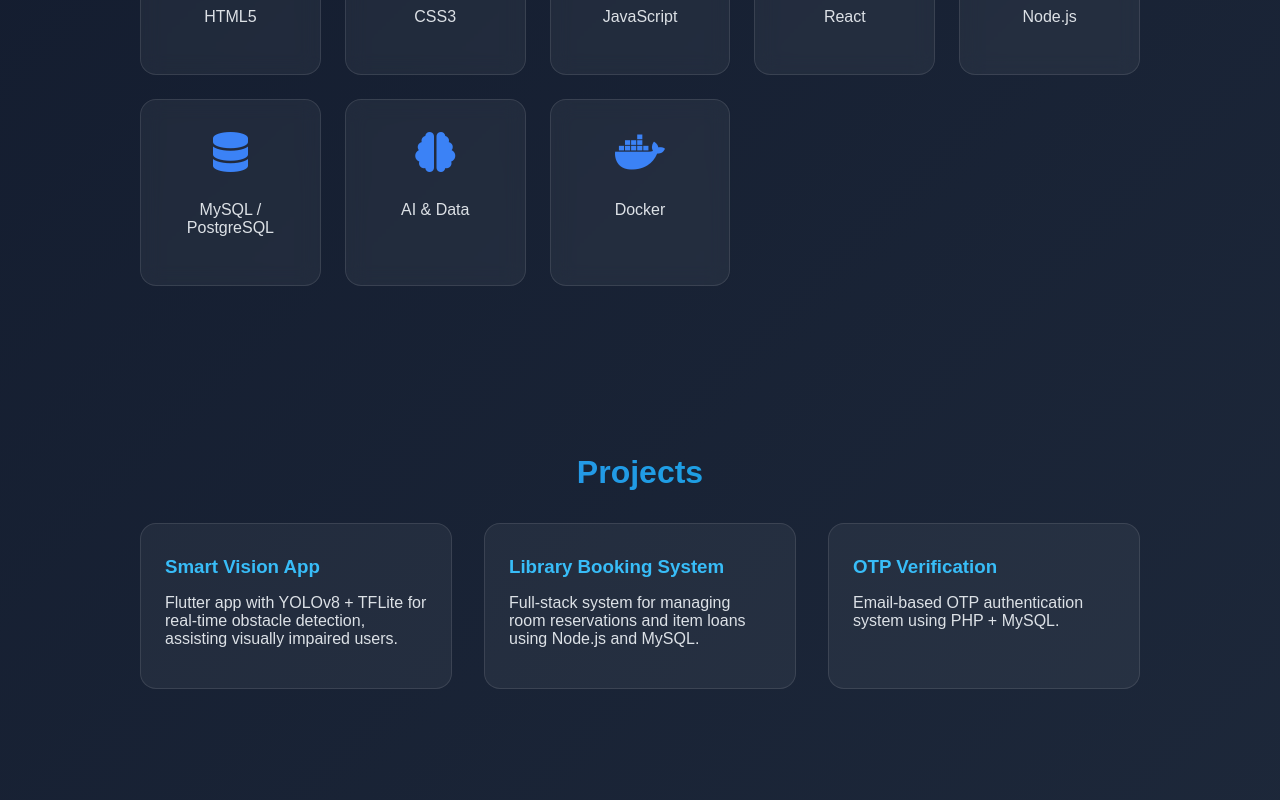
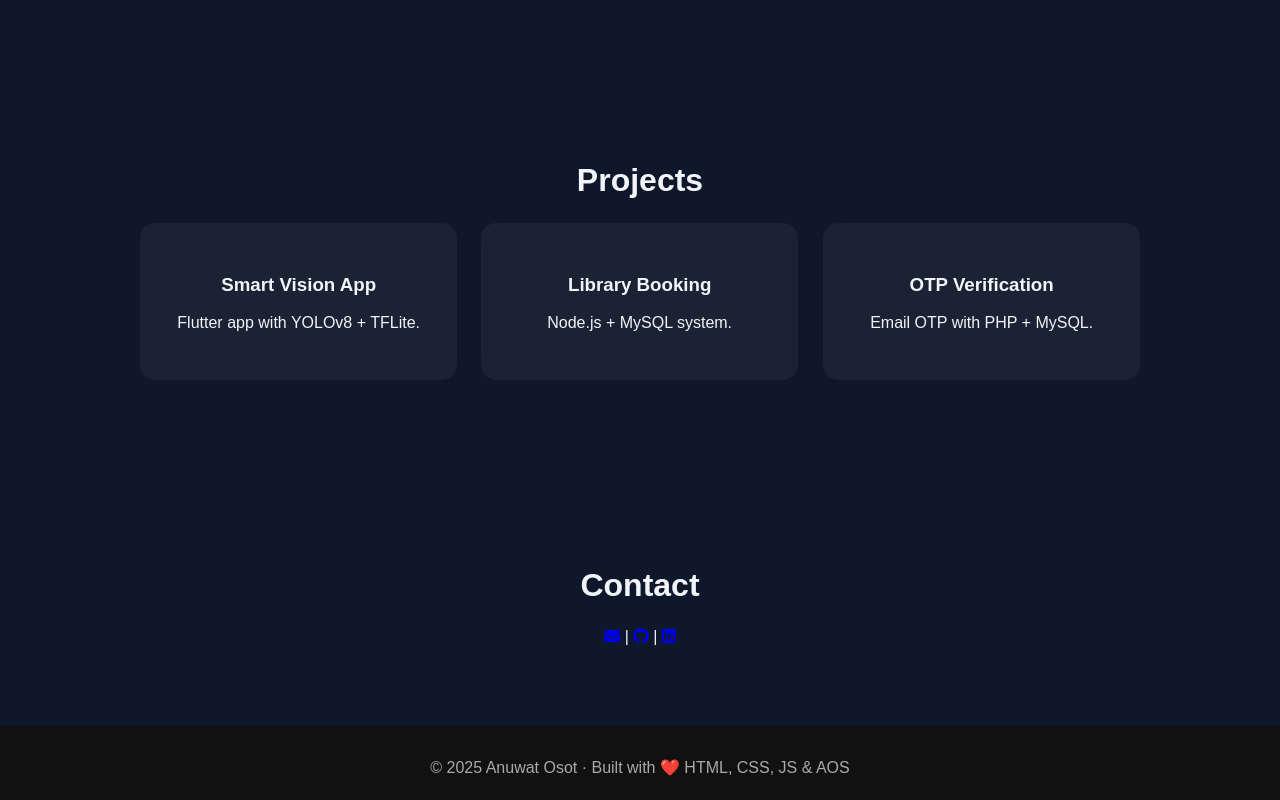
Before and after one commit to anwos25/anwos25.github.io, a plain HTML site: page index.html in a window 1280 px wide. Shown: the part 1340-2140 px from the top of the page. Drawn offline with nearby package versions, Linux system fonts and the light colour scheme.

Commit message:
Update index.html

```diff
--- a/index.html
+++ b/index.html
@@ -4,187 +4,101 @@
   <meta charset="UTF-8">
   <meta name="viewport" content="width=device-width, initial-scale=1.0">
   <title>Anuwat Osot | Portfolio</title>
+  <!-- Font Awesome -->
   <link rel="stylesheet" href="https://cdnjs.cloudflare.com/ajax/libs/font-awesome/6.5.0/css/all.min.css">
+  <!-- AOS Library -->
+  <link rel="stylesheet" href="https://unpkg.com/aos@2.3.1/dist/aos.css" />
   <style>
-    /* Base */
     body {
       margin: 0;
       font-family: "Poppins", sans-serif;
-      background: linear-gradient(135deg, #0f172a, #1e293b);
+      background: #0f172a;
       color: #f1f5f9;
-      scroll-behavior: smooth;
-      overflow-x: hidden;
     }
-    h1, h2, h3 { margin: 0.5rem 0; }
-    p { opacity: 0.9; }
-
-    /* Hero */
-    .hero {
+    header {
       height: 100vh;
-      display: flex;
-      flex-direction: column;
-      justify-content: center;
-      align-items: center;
+      display: flex; flex-direction: column;
+      align-items: center; justify-content: center;
+      background: linear-gradient(135deg, #3b82f6, #06b6d4);
       text-align: center;
-      background: radial-gradient(circle at top, #3b82f6, transparent),
-                  radial-gradient(circle at bottom, #06b6d4, transparent);
     }
-    .hero img {
-      width: 160px;
-      height: 160px;
-      border-radius: 50%;
-      border: 4px solid white;
-      box-shadow: 0 0 25px rgba(59,130,246,0.8);
-      animation: float 4s ease-in-out infinite;
+    header img {
+      width: 160px; height: 160px; border-radius: 50%;
+      border: 5px solid white; margin-bottom: 1rem;
+      animation: spin 12s linear infinite;
     }
-    .hero h1 { font-size: 3.5rem; }
-    .hero h2 { font-size: 1.4rem; color: #cbd5e1; }
-
-    @keyframes float {
-      0%, 100% { transform: translateY(0); }
-      50% { transform: translateY(-15px); }
+    @keyframes spin {
+      from { transform: rotateY(0); }
+      to { transform: rotateY(360deg); }
     }
-
-    /* Section */
     section { padding: 5rem 2rem; text-align: center; }
-    section h2 {
-      font-size: 2rem;
-      margin-bottom: 2rem;
-      background: linear-gradient(90deg, #3b82f6, #06b6d4);
-      -webkit-background-clip: text;
-      -webkit-text-fill-color: transparent;
+    h2 { font-size: 2rem; margin-bottom: 1.5rem; }
+    .skills, .projects {
+      display: grid; grid-template-columns: repeat(auto-fit, minmax(200px, 1fr));
+      gap: 1.5rem; max-width: 1000px; margin: auto;
     }
-
-    /* Skills */
-    .skills {
-      display: grid;
-      grid-template-columns: repeat(auto-fit, minmax(150px, 1fr));
-      gap: 1.5rem;
-      max-width: 1000px;
-      margin: auto;
+    .card {
+      background: rgba(255,255,255,0.05);
+      border-radius: 15px;
+      padding: 2rem 1rem;
+      backdrop-filter: blur(10px);
+      transition: transform 0.6s;
     }
-    .skill-card {
-      backdrop-filter: blur(10px);
-      background: rgba(255,255,255,0.05);
-      border: 1px solid rgba(255,255,255,0.1);
-      padding: 2rem 1rem;
-      border-radius: 16px;
-      transition: transform 0.4s, box-shadow 0.4s;
+    .card:hover {
+      transform: rotateY(15deg) scale(1.05);
     }
-    .skill-card:hover {
-      transform: translateY(-10px) scale(1.05);
-      box-shadow: 0 0 30px rgba(59,130,246,0.6);
-    }
-    .skill-card i { font-size: 2.5rem; margin-bottom: 0.8rem; color: #3b82f6; }
-
-    /* Projects */
-    .projects {
-      display: grid;
-      grid-template-columns: repeat(auto-fit, minmax(250px, 1fr));
-      gap: 2rem;
-      max-width: 1000px;
-      margin: auto;
-    }
-    .project-card {
-      background: rgba(255,255,255,0.05);
-      border: 1px solid rgba(255,255,255,0.1);
-      padding: 1.5rem;
-      border-radius: 16px;
-      text-align: left;
-      transition: all 0.3s;
-    }
-    .project-card:hover {
-      transform: translateY(-8px);
-      box-shadow: 0 0 25px rgba(6,182,212,0.6);
-    }
-    .project-card h3 { color: #38bdf8; }
-
-    /* Contact */
-    .contact-icons {
-      display: flex; justify-content: center; gap: 2rem; margin-top: 2rem;
-    }
-    .contact-icons a {
-      font-size: 2rem;
-      color: #3b82f6;
-      transition: transform 0.3s, color 0.3s;
-    }
-    .contact-icons a:hover {
-      transform: scale(1.2);
-      color: #06b6d4;
-    }
-
+    .card i { font-size: 2.5rem; margin-bottom: 0.5rem; color: #38bdf8; }
     footer {
-      text-align: center;
-      padding: 2rem;
-      background: #0f172a;
-      font-size: 0.9rem;
-      color: #94a3b8;
+      padding: 2rem; text-align: center; background: #111; color: #aaa;
     }
   </style>
 </head>
 <body>
   <!-- Hero -->
-  <div class="hero">
+  <header>
     <img src="me.jpg" alt="Profile">
-    <h1>Anuwat Osot</h1>
-    <h2>Full Stack Developer & Data Enthusiast</h2>
-  </div>
-
-  <!-- About -->
-  <section>
-    <h2>About Me</h2>
-    <p>I am a final-year Computer Science student at Kasetsart University, passionate about
-      Full Stack Development, Data Science, and AI. I love creating modern interactive apps
-      with elegant design and smooth user experiences.</p>
-  </section>
+    <h1 data-aos="fade-up">Anuwat Osot</h1>
+    <p data-aos="fade-up" data-aos-delay="300">Full Stack Developer & Data Enthusiast</p>
+  </header>
 
   <!-- Skills -->
   <section>
-    <h2>Skills</h2>
+    <h2 data-aos="fade-right">Skills</h2>
     <div class="skills">
-      <div class="skill-card"><i class="fab fa-html5"></i><p>HTML5</p></div>
-      <div class="skill-card"><i class="fab fa-css3-alt"></i><p>CSS3</p></div>
-      <div class="skill-card"><i class="fab fa-js"></i><p>JavaScript</p></div>
-      <div class="skill-card"><i class="fab fa-react"></i><p>React</p></div>
-      <div class="skill-card"><i class="fab fa-node-js"></i><p>Node.js</p></div>
-      <div class="skill-card"><i class="fas fa-database"></i><p>MySQL / PostgreSQL</p></div>
-      <div class="skill-card"><i class="fas fa-brain"></i><p>AI & Data</p></div>
-      <div class="skill-card"><i class="fab fa-docker"></i><p>Docker</p></div>
+      <div class="card" data-aos="zoom-in"><i class="fab fa-html5"></i><p>HTML5</p></div>
+      <div class="card" data-aos="zoom-in" data-aos-delay="100"><i class="fab fa-css3-alt"></i><p>CSS3</p></div>
+      <div class="card" data-aos="zoom-in" data-aos-delay="200"><i class="fab fa-js"></i><p>JavaScript</p></div>
+      <div class="card" data-aos="zoom-in" data-aos-delay="300"><i class="fab fa-react"></i><p>React</p></div>
+      <div class="card" data-aos="zoom-in" data-aos-delay="400"><i class="fab fa-node-js"></i><p>Node.js</p></div>
     </div>
   </section>
 
   <!-- Projects -->
   <section>
-    <h2>Projects</h2>
+    <h2 data-aos="fade-left">Projects</h2>
     <div class="projects">
-      <div class="project-card">
-        <h3>Smart Vision App</h3>
-        <p>Flutter app with YOLOv8 + TFLite for real-time obstacle detection, assisting visually impaired users.</p>
-      </div>
-      <div class="project-card">
-        <h3>Library Booking System</h3>
-        <p>Full-stack system for managing room reservations and item loans using Node.js and MySQL.</p>
-      </div>
-      <div class="project-card">
-        <h3>OTP Verification</h3>
-        <p>Email-based OTP authentication system using PHP + MySQL.</p>
-      </div>
+      <div class="card" data-aos="flip-left"><h3>Smart Vision App</h3><p>Flutter app with YOLOv8 + TFLite.</p></div>
+      <div class="card" data-aos="flip-left" data-aos-delay="200"><h3>Library Booking</h3><p>Node.js + MySQL system.</p></div>
+      <div class="card" data-aos="flip-left" data-aos-delay="400"><h3>OTP Verification</h3><p>Email OTP with PHP + MySQL.</p></div>
     </div>
   </section>
 
   <!-- Contact -->
   <section>
-    <h2>Contact</h2>
-    <div class="contact-icons">
-      <a href="mailto:anuwat.os@ku.th"><i class="fas fa-envelope"></i></a>
-      <a href="https://github.com/anwos25" target="_blank"><i class="fab fa-github"></i></a>
+    <h2 data-aos="fade-up">Contact</h2>
+    <div>
+      <a href="mailto:anuwat.os@ku.th"><i class="fas fa-envelope"></i></a> |
+      <a href="https://github.com/anwos25" target="_blank"><i class="fab fa-github"></i></a> |
       <a href="https://linkedin.com" target="_blank"><i class="fab fa-linkedin"></i></a>
-      <a href="tel:+66963104349"><i class="fas fa-phone"></i></a>
     </div>
   </section>
 
   <footer>
-    © 2025 Anuwat Osot · Portfolio Website | Inspired by Apple & Modern UI
+    © 2025 Anuwat Osot · Built with ❤️ HTML, CSS, JS & AOS
   </footer>
+
+  <!-- AOS Script -->
+  <script src="https://unpkg.com/aos@2.3.1/dist/aos.js"></script>
+  <script>AOS.init({ duration: 1200, once: true });</script>
 </body>
 </html>
```
